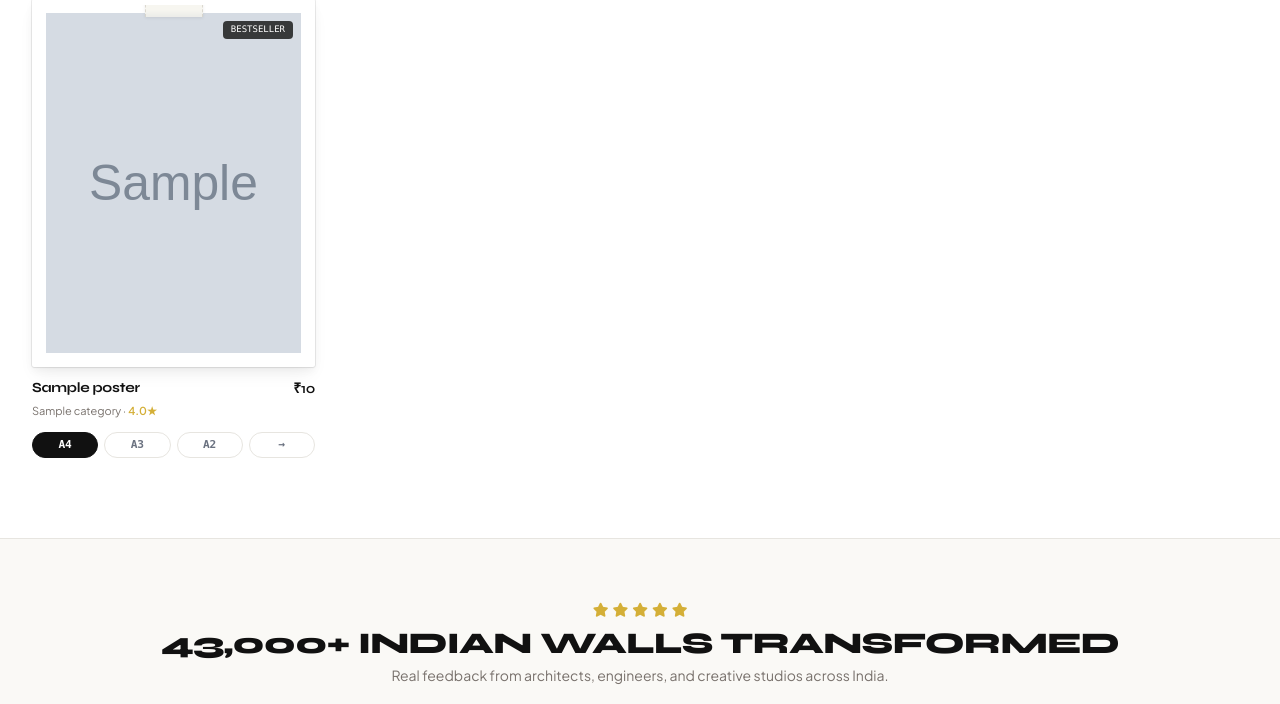
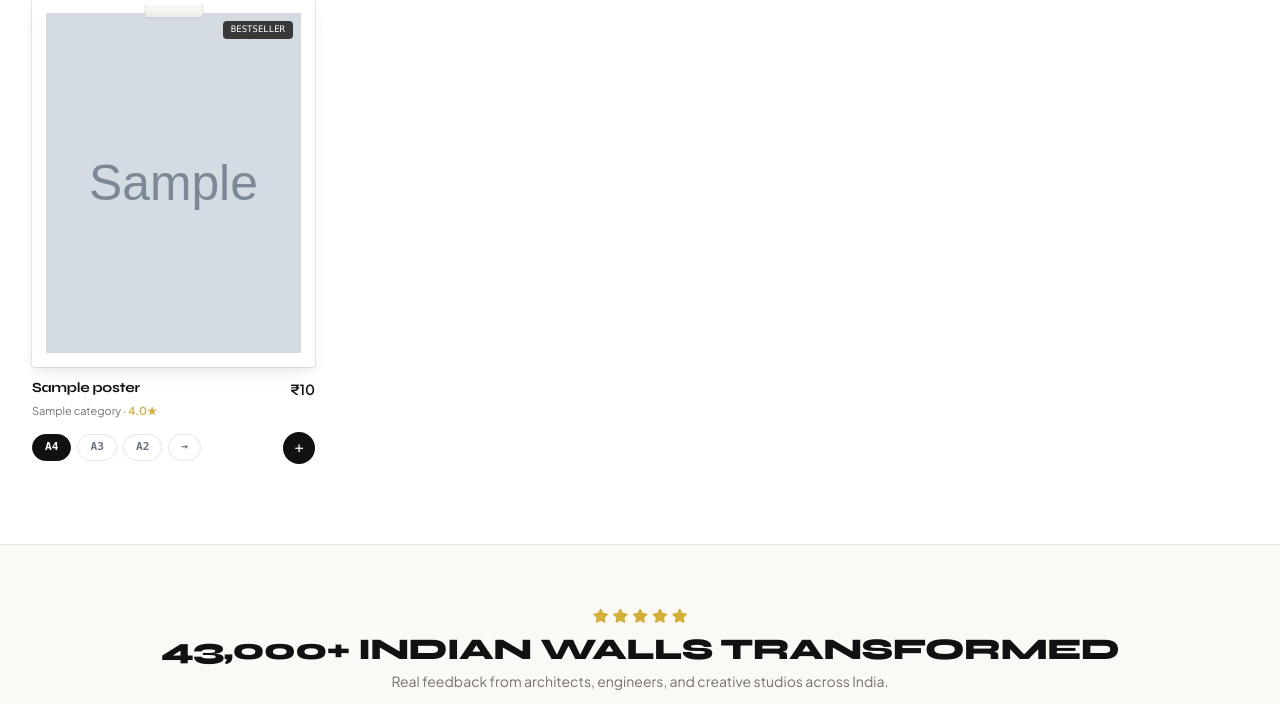
Before and after one commit to amiiithh/posterhub2.0, a Django app: page / in a window 1280 px wide. Shown: the part 1883-2587 px from the top of the page. Run offline with Django 5.2, Linux system fonts and the light colour scheme; tables that the repository leaves empty hold one stand-in row (values such as "Sample post"); grey boxes marked "Sample" are stand-in pictures; some libraries are stand-ins or nearby versions.

```diff
--- a/shop/templates/home.html
+++ b/shop/templates/home.html
@@ -173,16 +173,24 @@
         </a>
         <div class="flex items-start justify-between mb-1">
           <h4 class="font-display font-bold text-sm text-noir leading-tight">{{ p.title }}</h4>
-          <span class="font-display font-semibold text-sm text-noir whitespace-nowrap ml-2">₹{{ p.base_price }}</span>
+          <span class="font-semibold text-sm text-noir whitespace-nowrap ml-2 poster-price" data-a4="{{ p.base_price }}" data-a3="{{ p.price_a3 }}" data-a2="{{ p.price_a2 }}">₹{{ p.base_price }}</span>
         </div>
         <p class="text-[11px] text-stone-500 mb-3">{{ p.category }}{% if p.avg %} · <span class="text-champagne font-semibold">{{ p.avg|floatformat:1 }}★</span>{% endif %}</p>
-        <!-- Size selector pills -->
-        <div class="grid grid-cols-4 gap-1.5 mt-auto">
-          <button class="size-pill active">A4</button>
-          <button class="size-pill">A3</button>
-          <button class="size-pill">A2</button>
-          <a href="{% url 'detail' p.pk %}" class="size-pill text-center">→</a>
-        </div>
+        <!-- Size selector + quick add-to-cart -->
+        <form method="post" action="{% url 'cart_add' %}" class="mt-auto">
+          {% csrf_token %}
+          <input type="hidden" name="poster" value="{{ p.pk }}">
+          <input type="hidden" name="size" class="selected-size" value="A4">
+          <div class="flex items-center gap-1.5">
+            <button type="button" class="size-pill active" data-size="A4" data-price="{{ p.base_price }}">A4</button>
+            <button type="button" class="size-pill" data-size="A3" data-price="{{ p.price_a3 }}">A3</button>
+            <button type="button" class="size-pill" data-size="A2" data-price="{{ p.price_a2 }}">A2</button>
+            <a href="{% url 'detail' p.pk %}" class="size-pill text-center flex-shrink-0" title="View details">→</a>
+            <button type="submit" class="ml-auto flex-shrink-0 w-8 h-8 bg-noir text-white rounded-full flex items-center justify-center hover:bg-stone-700 transition-colors" title="Add to cart">
+              <i class="fa-solid fa-plus text-[10px]"></i>
+            </button>
+          </div>
+        </form>
       </div>
       {% endfor %}
     </div>
@@ -238,14 +246,20 @@
       if(pill)pill.textContent=btn.dataset.label;
     });
   });
-  // Size pill toggle (UI only)
-  document.querySelectorAll('.size-pill').forEach(p=>{
-    p.addEventListener('click',function(){
-      if(this.tagName==='BUTTON'){
-        const siblings=this.parentElement.querySelectorAll('button.size-pill');
-        siblings.forEach(s=>s.classList.remove('active'));
-        this.classList.add('active');
-      }
+  // Size pill toggle + live price update + hidden size input
+  document.querySelectorAll('.size-pill[data-size]').forEach(btn=>{
+    btn.addEventListener('click',function(){
+      const form=this.closest('form');
+      if(!form)return;
+      // Update active state
+      form.querySelectorAll('button.size-pill').forEach(s=>s.classList.remove('active'));
+      this.classList.add('active');
+      // Write selected size into hidden field
+      const sizeInput=form.querySelector('.selected-size');
+      if(sizeInput)sizeInput.value=this.dataset.size;
+      // Update displayed price
+      const priceEl=form.closest('.group,.lift-on-scroll')?.querySelector('.poster-price');
+      if(priceEl&&this.dataset.price)priceEl.textContent='₹'+this.dataset.price;
     });
   });
 </script>
```
